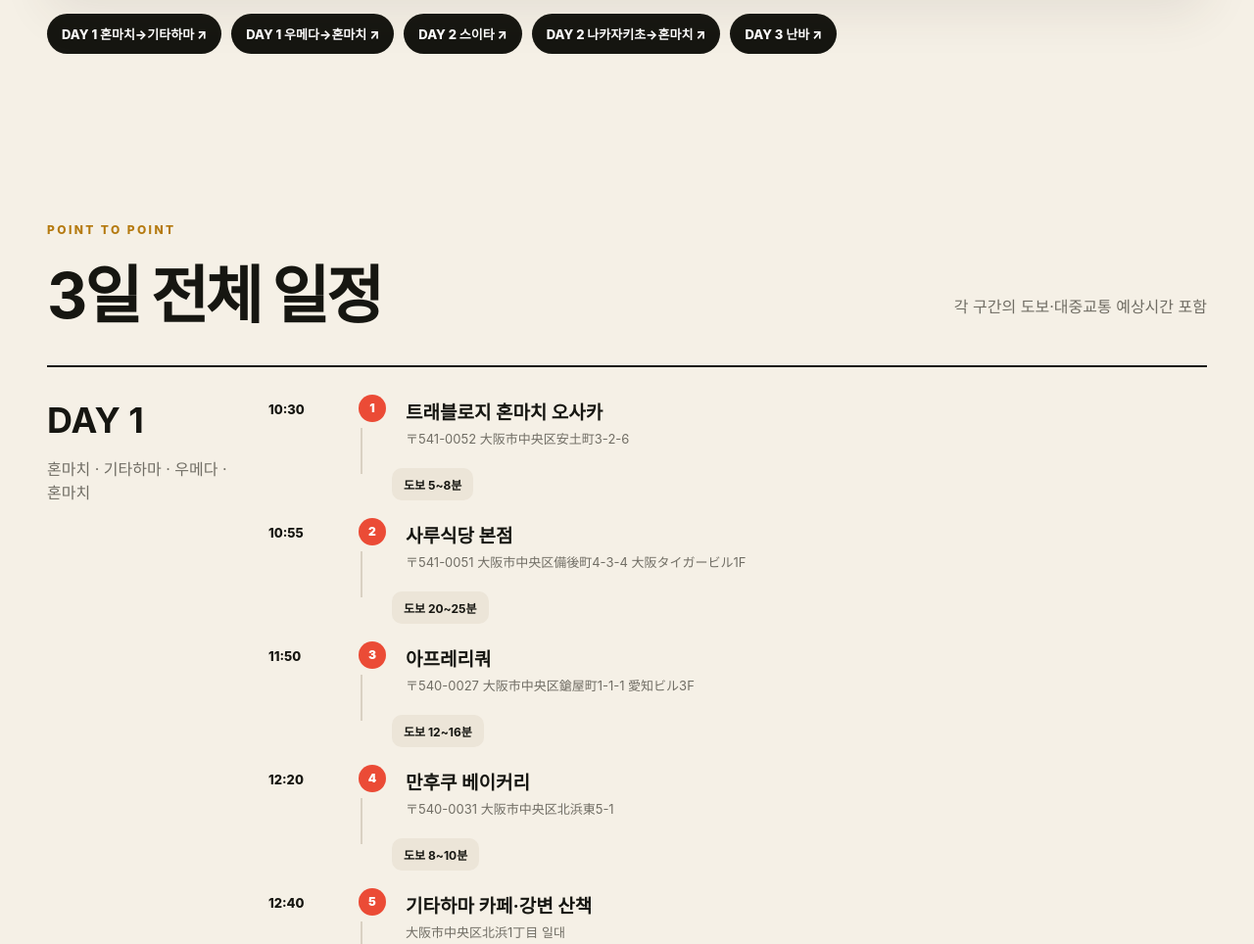
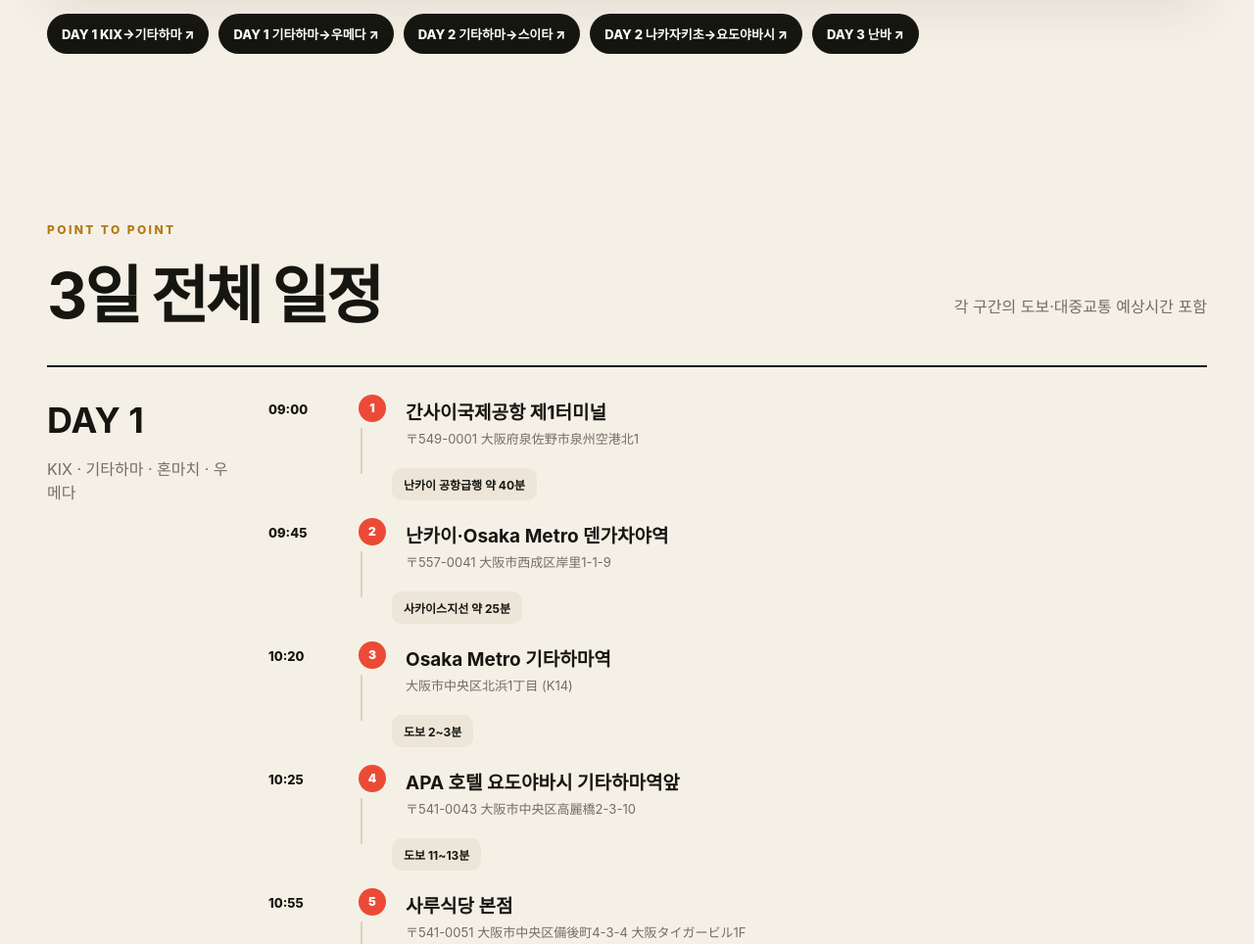
Before and after one commit to inzae1/osaka-trip-planner, a plain HTML site: page index.html in a window 1280 px wide. Shown: the part 1646-2610 px from the top of the page at 98% size. Drawn offline with Linux system fonts and the light colour scheme.

Commit message:
Add files via upload

```diff
--- a/app.js
+++ b/app.js
@@ -1,10 +1,11 @@
 const C={1:'#eb4b36',2:'#2375d8',3:'#178b67'};
 const src={
- travel:'https://travelodgehotels.asia/travelodge-honmachi-osaka/jp/',saru:'https://12ya.nen2.com/',kingram:'https://kingram-liquor.jp/shop/',likaman:'https://www.likaman.co.jp/special/umeda/',cabin:'https://ticketcabin.com/shop/liquor',hitori:'https://kappa.hankyu.co.jp/shop/hitori_karubi1965/',akagaki:'https://www.akagakiya.com/shop/',asahi:'https://img.asahibeer.co.jp/brewery/suita/',maren:'https://page.line.me/462tlbql',black:'https://www.sapporobeer.jp/beer/thebar2026/osaka/',matsuba:'https://meisei-matsuba.com/shop/honten/',sakura:'https://okonomiyakisakura.net/',kinryu:'https://kinryuramen.com/home/goldendragon/',konamon:'https://konamontarounanba.owst.jp/',metro:'https://subway.osakametro.co.jp/station_guide/station/M20_%E3%81%AA%E3%82%93%E3%81%B0_%E6%A7%8B%E5%86%85%E5%9B%B3_r.pdf',kix:'https://www.kansai-airport.or.jp/access/from-airport/train'};
+ apa:'https://www.apahotel.com/hotel/kansai/osaka/yodoyabashi-kitahamaekimae/',saru:'https://12ya.nen2.com/',kingram:'https://kingram-liquor.jp/shop/',likaman:'https://www.likaman.co.jp/special/umeda/',cabin:'https://ticketcabin.com/shop/liquor',hitori:'https://kappa.hankyu.co.jp/shop/hitori_karubi1965/',akagaki:'https://www.akagakiya.com/shop/',asahi:'https://img.asahibeer.co.jp/brewery/suita/',maren:'https://page.line.me/462tlbql',black:'https://www.sapporobeer.jp/beer/thebar2026/osaka/',matsuba:'https://meisei-matsuba.com/shop/honten/',hanamaru:'https://page.line.me/121ujdyf',sumi:'https://www.kushi-ikka.com/kitahama.html',kinryu:'https://kinryuramen.com/home/goldendragon/',konamon:'https://konamontarounanba.owst.jp/',metro:'https://subway.osakametro.co.jp/station_guide/station/M20_%E3%81%AA%E3%82%93%E3%81%B0_%E6%A7%8B%E5%86%85%E5%9B%B3_r.pdf',kix:'https://www.kansai-airport.or.jp/access/from-airport/train'};
 const P={
- travel:{n:'트래블로지 혼마치 오사카',a:'〒541-0052 大阪市中央区安土町3-2-6',c:[34.684159,135.502891],s:src.travel},
+ apa:{n:'APA 호텔 요도야바시 기타하마역앞',a:'〒541-0043 大阪市中央区高麗橋2-3-10',c:[34.689447,135.505280],s:src.apa},
+ tengachaya:{n:'난카이·Osaka Metro 덴가차야역',a:'〒557-0041 大阪市西成区岸里1-1-9',c:[34.637172,135.496961],s:'https://www.nankai.co.jp/traffic/station/tengachaya.html'},
+ kitahamaSt:{n:'Osaka Metro 기타하마역',a:'大阪市中央区北浜1丁目 (K14)',c:[34.691178,135.506714],s:'https://subway.osakametro.co.jp/station_guide/K/k14/'},
  saru:{n:'사루식당 본점',a:'〒541-0051 大阪市中央区備後町4-3-4 大阪タイガービル1F',c:[34.685650,135.499150],s:src.saru},
- apre:{n:'아프레리쿼',a:'〒540-0027 大阪市中央区鎗屋町1-1-1 愛知ビル3F',c:[34.682897,135.516740],s:'https://www.google.com/maps/search/?api=1&query=大阪市中央区鎗屋町1-1-1+愛知ビル3F'},
  manpuku:{n:'만후쿠 베이커리',a:'〒540-0031 大阪市中央区北浜東5-1',c:[34.690006,135.510029],s:'https://www.google.com/maps/search/?api=1&query=大阪市中央区北浜東5-1'},
  hana:{n:'하나다코',a:'〒530-0017 大阪市北区角田町9-26 新梅田食道街1F',c:[34.70336,135.497764],s:'https://shinume.com/'},
  kita:{n:'기타하마 카페·강변 산책',a:'大阪市中央区北浜1丁目 일대',c:[34.691384,135.507812],s:'https://osaka-info.jp/'},
@@ -14,19 +15,16 @@ const P={
  cabin:{n:'캐빈리커 오사카역앞 제2빌딩점',a:'〒530-0001 大阪市北区梅田1-2-2 大阪駅前第2ビルB2F',c:[34.698934,135.497954],s:src.cabin},
  hitori:{n:'히토리카루비1965 갓파요코초',a:'〒530-0012 大阪市北区芝田1-7-2 阪急かっぱ横丁',c:[34.7061,135.4971],s:src.hitori},
  akaU:{n:'아카가키야 우메다점',a:'大阪市北区梅田地下街2-5 ホワイティうめだ',c:[34.7030,135.4994],s:src.akagaki},
- toriken:{n:'토리켄 혼마치 본점',a:'〒541-0056 大阪市中央区久太郎町2-6-12',c:[34.680420,135.505580],s:'https://r.gnavi.co.jp/77j1jhvd0000/'},
- mcd:{n:'맥도날드 혼마치도리점',a:'〒541-0053 大阪市中央区本町2-3-14',c:[34.683560,135.506420],s:'https://www.google.com/maps/search/?api=1&query=マクドナルド本町通り店'},
- sukiya:{n:'스키야 사카이스지혼마치점 · 아침 후보 A',a:'〒541-0053 大阪市中央区本町1-7-1',c:[34.683530,135.508040],s:'https://maps.sukiya.jp/jp/detail/1643.html'},
- yoshi:{n:'요시노야 센바추오점 · 아침 후보 B',a:'〒541-0054 大阪市中央区南本町2-6-8',c:[34.681920,135.504050],s:'https://stores.yoshinoya.com/yoshinoya/spot/detail?code=ysn_042317'},
- sakaisuji:{n:'Osaka Metro 사카이스지혼마치역',a:'大阪市中央区船場中央1丁目 (K15/C17)',c:[34.681746,135.506129],s:'https://subway.osakametro.co.jp/station_guide/K/k15/'},
+ mcd:{n:'맥도날드 요도야바시점',a:'〒541-0041 大阪市中央区北浜4-1-1 淀屋橋ゲートタワーB1F',c:[34.692480,135.500620],s:'https://crewrecruiting.mcdonalds.co.jp/map/27836'},
+ sukiya:{n:'스키야 기타하마점',a:'〒541-0046 大阪市中央区平野町1-8-11',c:[34.687739,135.506752],s:'https://maps.sukiya.jp/jp/detail/1965.html'},
  hsuita:{n:'한큐 스이타역',a:'〒564-0041 吹田市泉町1-3-40',c:[34.759777,135.517284],s:'https://www.hankyu.co.jp/station/suita.html'},
  asahi:{n:'아사히 맥주 뮤지엄 오사카·스이타',a:'〒564-0071 吹田市西の庄町1-45',c:[34.762745,135.52163],s:src.asahi},
  maren:{n:'MAREN 나카자키초',a:'〒530-0015 大阪市北区中崎西1-4-22',c:[34.706664,135.503947],s:src.maren},
  naka:{n:'나카자키초 산책 중심점',a:'大阪市北区中崎西1丁目 일대',c:[34.706900,135.505480],s:'https://osaka-info.jp/spot/nakazakicho/'},
  black:{n:'삿포로 생맥주 흑라벨 THE BAR OSAKA',a:'1-1-1 Ofukacho, Kita Ward, Osaka 530-0011 · LINKS UMEDA 1F',c:[34.704704,135.4965441],s:src.black},
  matsu:{n:'쿠시카츠 마츠바 총본점',a:'〒530-0017 大阪市北区角田町9-20 新梅田食道街1F',c:[34.703575,135.497887],s:src.matsuba},
- sakura:{n:'오코노미야키 Sakura',a:'〒530-0017 大阪市北区角田町9-10 新梅田食道街',c:[34.703495,135.498334],s:src.sakura},
- okibi:{n:'Yakitori Okibi 熾火',a:'〒541-0055 大阪市中央区船場中央4-1-10 船場センタービル10号館B1F',c:[34.682230,135.497050],s:'https://www.google.com/maps/search/?api=1&query=焼鳥+熾火+船場センタービル10号館'},
+ hanamaru:{n:'하나마루테이 요도야바시점',a:'〒541-0041 大阪市中央区北浜3-2-14',c:[34.691523,135.502753],s:src.hanamaru},
+ sumi:{n:'야키토리와 지자케 스미잇카',a:'〒541-0046 大阪市中央区平野町1-8-14',c:[34.687860,135.506520],s:src.sumi},
  metro:{n:'Osaka Metro 난바역',a:'大阪市中央区難波3丁目 (M20/Y15/S16)',c:[34.666167,135.501331],s:src.metro,w:true},
  kin:{n:'킨류라멘 도톤보리점',a:'〒542-0077 大阪市中央区道頓堀1-7-26',c:[34.668664,135.503053],s:src.kinryu},
  melon:{n:'메론브레드 체크 포인트',a:'〒542-0071 大阪市中央区道頓堀1-5-8',c:[34.66835,135.5020],s:'https://www.google.com/maps/search/?api=1&query=大阪市中央区道頓堀1-5-8'},
@@ -39,9 +37,9 @@ const P={
  kix:{n:'간사이국제공항 제1터미널',a:'〒549-0001 大阪府泉佐野市泉州空港北1',c:[34.4347,135.2441],s:src.kix}
 };
 const days=[
- {d:1,title:'혼마치 · 기타하마 · 우메다 · 혼마치',stops:[['10:30','travel'],['10:55','saru'],['11:50','apre'],['12:20','manpuku'],['12:40','kita'],['13:30','kingN'],['14:05','lika'],['14:20','yama'],['14:35','cabin'],['16:30','hitori'],['17:40','akaU'],['18:40','travel'],['19:00','toriken'],['20:30','mcd'],['20:40','travel']],legs:['도보 5~8분','도보 20~25분','도보 12~16분','도보 8~10분','도보 15~20분','도보 18~22분','도보 4~6분','도보 7~10분','도보·전철 15~25분','도보 8~12분','전철+도보 20~25분','도보 8~10분','도보 5~7분','도보 5~7분']},
- {d:2,title:'스이타 · 나카자키초 · 우메다 · 혼마치',stops:[['08:15','travel'],['08:25','sukiya'],['08:50','sakaisuji'],['09:30','hsuita'],['09:45','asahi'],['11:45','hsuita'],['12:30','maren'],['13:30','naka'],['16:00','black'],['16:40','matsu'],['17:15','sakura'],['17:50','akaU'],['18:25','hana'],['19:10','okibi'],['20:20','travel']],legs:['도보 8~10분','도보 4~6분','한큐 직통 약 35~40분 · 아니면 아와지역 환승','도보 10분','도보 10분','한큐+도보 35~45분','도보 2~5분','도보 15~20분','도보 5~8분','도보 1~3분','도보 2~4분','도보 2~4분','전철+도보 20~25분','도보 8~10분']},
- {d:3,title:'난바 · 도톤보리 · 닛폰바시 · KIX',stops:[['06:40','travel'],['07:15','metro'],['07:35','kin'],['08:10','melon'],['08:25','hozen'],['10:00','ultra'],['11:00','kona'],['12:00','kingB'],['12:35','akaN'],['13:00','metro'],['13:10','nankai'],['14:10경','kix']],legs:['전철+도보 20~25분','도보 8~10분','도보 2~4분','도보 4~6분','도보 15~20분','도보 10~14분','도보 4~7분','도보 8~12분','도보 4~6분','도보 7~10분','난카이 공항급행 약 43분']}
+ {d:1,title:'KIX · 기타하마 · 혼마치 · 우메다',stops:[['09:00','kix'],['09:45','tengachaya'],['10:20','kitahamaSt'],['10:25','apa'],['10:55','saru'],['12:00','manpuku'],['12:20','kita'],['13:20','kingN'],['14:00','lika'],['14:20','yama'],['14:35','cabin'],['16:30','hitori'],['17:40','akaU'],['19:10','mcd'],['19:20','apa']],legs:['난카이 공항급행 약 40분','사카이스지선 약 25분','도보 2~3분','도보 11~13분','도보 18~22분','도보 8~10분','도보 15~20분','도보 18~22분','도보 4~6분','도보 7~10분','도보·전철 15~25분','도보 8~12분','미도스지선+도보 20~25분','도보 7~10분']},
+ {d:2,title:'스이타 · 나카자키초 · 우메다 · 요도야바시',stops:[['08:00','apa'],['08:10','sukiya'],['08:45','kitahamaSt'],['09:25','hsuita'],['09:40','asahi'],['11:45','hsuita'],['12:30','maren'],['14:00','apa'],['15:30','naka'],['16:00','black'],['16:40','matsu'],['17:20','akaU'],['18:00','hana'],['18:45','hanamaru'],['20:00','sumi'],['20:50','apa']],legs:['도보 5~7분','도보 5~7분','사카이스지선·한큐 약 35~40분','도보 10분','도보 10분','한큐+지하철 약 35~45분','지하철+도보 20~25분','지하철+도보 20~25분','도보 15~20분','도보 5~8분','도보 3~5분','도보 2~4분','미도스지선+도보 15~20분','도보 10~12분','도보 3~5분']},
+ {d:3,title:'기타하마 · 난바 · 닛폰바시 · KIX',stops:[['06:40','apa'],['06:45','kitahamaSt'],['07:15','metro'],['07:35','kin'],['08:10','melon'],['08:25','hozen'],['10:00','kingB'],['11:00','kona'],['11:50','ultra'],['12:25','akaN'],['12:50','metro'],['13:00','nankai'],['14:00경','kix']],legs:['도보 2~3분','사카이스지선+환승 15~20분','도보 8~10분','도보 2~4분','도보 4~6분','도보 7~10분','도보 4~6분','도보 10~14분','도보 12~16분','도보 4~6분','도보 7~10분','난카이 공항급행 약 43분']}
 ];
 function mapsUrl(p){return `https://www.google.com/maps/search/?api=1&query=${encodeURIComponent(p.a)}`}
 const dayCards=document.getElementById('dayCards');days.forEach(day=>{const el=document.createElement('article');el.className=`day-block day-${day.d}`;el.dataset.day=day.d;el.innerHTML=`<div class="day-title"><h3>DAY ${day.d}</h3><p>${day.title}</p></div><div class="route-list">${day.stops.map(([t,k],i)=>{const p=P[k];return `<div class="stop"><div class="stop-time">${t}</div><div class="stop-dot">${i+1}</div><div class="stop-body"><h4>${p.n}</h4><p>${p.a}</p></div></div>${i<day.legs.length?`<div class="leg">${day.legs[i]}</div>`:''}`}).join('')}</div>`;dayCards.appendChild(el)});
--- a/google-pro.js
+++ b/google-pro.js
@@ -6,10 +6,10 @@
   const canvas=document.getElementById('gmapsCanvas');
   const fallback=document.getElementById('routeMap');
   let map, currentKey='d1', markers=[], renderers=[], hoverInfo, activeInfo;
-  const planIds={d1:['travel','saru','apre','manpuku','kita','kingN','lika','yama','cabin','hitori','akaU','travel','toriken','mcd','travel'],d2:['travel','sukiya','sakaisuji','hsuita','asahi','hsuita','maren','naka','black','matsu','sakura','akaU','hana','okibi','travel'],d3:['travel','metro','kin','melon','hozen','ultra','kona','kingB','akaN','metro','nankai']};
+  const planIds={d1:['kix','tengachaya','kitahamaSt','apa','saru','manpuku','kita','kingN','lika','yama','cabin','hitori','akaU','mcd','apa'],d2:['apa','sukiya','kitahamaSt','hsuita','asahi','hsuita','maren','apa','naka','black','matsu','akaU','hana','hanamaru','sumi','apa'],d3:['apa','kitahamaSt','metro','kin','melon','hozen','kingB','kona','ultra','akaN','metro','nankai']};
   const planTimes={}; Object.entries(routePlans).forEach(([k,v])=>planTimes[k]=v.stops.map(x=>x[0]));
   function clearMap(){markers.forEach(x=>x.setMap(null));renderers.forEach(x=>x.setMap(null));markers=[];renderers=[];hoverInfo?.close();activeInfo?.close();activeInfo=null}
-  function modeFor(key,index){return (key==='d1'&&(index===8||index===10))||(key==='d2'&&(index===2||index===5||index===12))||(key==='d3'&&index===0)?google.maps.TravelMode.TRANSIT:google.maps.TravelMode.WALKING}
+  function modeFor(key,index){return (key==='d1'&&(index<=1||index===10||index===12))||(key==='d2'&&(index===2||index===5||index===6||index===7||index===12))||(key==='d3'&&index===1)?google.maps.TravelMode.TRANSIT:google.maps.TravelMode.WALKING}
   function drawSegment(a,b,path,mode,color,duration,planned,isFallback){
     const line=new google.maps.Polyline({map,path,strokeOpacity:0,strokeWeight:6,clickable:true,zIndex:1,icons:[{icon:{path:google.maps.SymbolPath.CIRCLE,fillColor:color,fillOpacity:1,strokeColor:'#fff',strokeOpacity:1,strokeWeight:1,scale:3.5},offset:'0',repeat:'15px'}]});
     const modeText=mode===google.maps.TravelMode.TRANSIT?'JR·대중교통':'도보';
--- a/google-routes.js
+++ b/google-routes.js
@@ -1,8 +1,8 @@
 const routeMap = document.getElementById('routeMap');
 const routes = {
-  d1: 'https://maps.google.com/maps?saddr=34.684159,135.502891&daddr=34.685650,135.499150+to:34.682897,135.516740+to:34.690006,135.510029+to:34.691384,135.507812+to:34.696646,135.508181+to:34.698049,135.498052+to:34.696404,135.496276+to:34.698934,135.497954+to:34.7061,135.4971+to:34.7030,135.4994+to:34.684159,135.502891+to:34.680420,135.505580+to:34.683560,135.506420+to:34.684159,135.502891&output=embed',
-  d2: 'https://maps.google.com/maps?saddr=34.684159,135.502891&daddr=34.683530,135.508040+to:34.681746,135.506129+to:34.759777,135.517284+to:34.762745,135.52163+to:34.759777,135.517284+to:34.706664,135.503947+to:34.706900,135.505480+to:34.704704,135.4965441+to:34.703575,135.497887+to:34.703495,135.498334+to:34.7030,135.4994+to:34.70336,135.497764+to:34.682230,135.497050+to:34.684159,135.502891&output=embed',
-  d3: 'https://maps.google.com/maps?saddr=34.684159,135.502891&daddr=34.666167,135.501331+to:34.668664,135.503053+to:34.66835,135.5020+to:34.6677,135.5022+to:34.65945,135.50535+to:34.66455,135.50155+to:34.6637,135.5041+to:34.66545,135.50235+to:34.666167,135.501331+to:34.66225,135.50115&output=embed'
+  d1: 'https://maps.google.com/maps?saddr=34.434700,135.244100&daddr=34.637172,135.496961+to:34.691178,135.506714+to:34.689447,135.505280+to:34.685650,135.499150+to:34.690006,135.510029+to:34.691384,135.507812+to:34.696646,135.508181+to:34.698049,135.498052+to:34.696404,135.496276+to:34.698934,135.497954+to:34.706100,135.497100+to:34.703000,135.499400+to:34.692480,135.500620+to:34.689447,135.505280&output=embed',
+  d2: 'https://maps.google.com/maps?saddr=34.689447,135.505280&daddr=34.687739,135.506752+to:34.691178,135.506714+to:34.759777,135.517284+to:34.762745,135.521630+to:34.759777,135.517284+to:34.706664,135.503947+to:34.689447,135.505280+to:34.706900,135.505480+to:34.704704,135.496544+to:34.703575,135.497887+to:34.703000,135.499400+to:34.703360,135.497764+to:34.691523,135.502753+to:34.687860,135.506520+to:34.689447,135.505280&output=embed',
+  d3: 'https://maps.google.com/maps?saddr=34.689447,135.505280&daddr=34.691178,135.506714+to:34.666167,135.501331+to:34.668664,135.503053+to:34.668350,135.502000+to:34.667700,135.502200+to:34.659450,135.505350+to:34.664550,135.501550+to:34.663700,135.504100+to:34.665450,135.502350+to:34.666167,135.501331+to:34.662250,135.501150&output=embed'
 };
 const routePlans = {
   d1: { label:'DAY 1 · 전체', color:'#eb4b36', stops:days[0].stops.map((x,i)=>[x[0],x[1],days[0].legs[i]||''])},
--- a/index.html
+++ b/index.html
@@ -20,7 +20,7 @@
       <a class="button ghost" id="locateBtn" href="https://www.google.com/maps" target="_blank">Google Maps 열기</a>
     </div>
     <div class="status-row">
-      <span><b>새 숙소 기준</b> 주소 핀</span><span><b>3</b>일 실제 지도</span><span>갱신일 <b>2026.10.14</b></span>
+      <span><b>APA 기타하마 기준</b> 주소 핀</span><span><b>3</b>일 실제 지도</span><span>갱신일 <b>2026.10.15</b></span>
     </div>
   </header>
 
@@ -50,10 +50,10 @@
         </div>
       </div>
       <div class="route-buttons">
-        <a target="_blank" href="https://www.google.com/maps/dir/?api=1&origin=大阪市中央区安土町3-2-6&destination=大阪市北区西天満3-6-35&waypoints=大阪市中央区備後町4-3-4%7C大阪市中央区北浜東5-1%7C大阪市中央区北浜1丁目&travelmode=walking">DAY 1 혼마치→기타하마 ↗</a>
-        <a target="_blank" href="https://www.google.com/maps/dir/?api=1&origin=大阪市北区西天満3-6-35&destination=大阪市中央区安土町3-2-6&waypoints=大阪市北区曽根崎新地1-10-1%7C大阪市北区堂島1-5-30%7C大阪市北区梅田1-2-2%7C大阪市北区芝田1-7-2%7C大阪市北区梅田地下街2-5&travelmode=walking">DAY 1 우메다→혼마치 ↗</a>
-        <a target="_blank" href="https://www.google.com/maps/dir/?api=1&origin=堺筋本町駅&destination=アサヒビールミュージアム&waypoints=阪急吹田駅&travelmode=transit">DAY 2 스이타 ↗</a>
-        <a target="_blank" href="https://www.google.com/maps/dir/?api=1&origin=大阪市北区中崎西1-4-22&destination=大阪市中央区安土町3-2-6&waypoints=大阪市北区大深町1-1%7C大阪市北区角田町9-20%7C大阪市北区角田町9-10%7C大阪市北区梅田地下街2-5%7C大阪市北区角田町9-26%7C大阪市中央区船場中央4-1-10&travelmode=walking">DAY 2 나카자키초→혼마치 ↗</a>
+        <a target="_blank" href="https://www.google.com/maps/dir/?api=1&origin=関西国際空港&destination=アパホテル淀屋橋北浜駅前&waypoints=天下茶屋駅%7C北浜駅&travelmode=transit">DAY 1 KIX→기타하마 ↗</a>
+        <a target="_blank" href="https://www.google.com/maps/dir/?api=1&origin=アパホテル淀屋橋北浜駅前&destination=マクドナルド淀屋橋店&waypoints=サル食堂%7Cまん福ベーカリー%7C北浜%7Cキングラム西天満店%7Cリカーマウンテン北新地店%7Cやまや堂島プラザ店%7Cキャビンリカー%7Cひとりカルビ1965%7C赤垣屋梅田店&travelmode=walking">DAY 1 기타하마→우메다 ↗</a>
+        <a target="_blank" href="https://www.google.com/maps/dir/?api=1&origin=北浜駅&destination=アサヒビールミュージアム&waypoints=阪急吹田駅&travelmode=transit">DAY 2 기타하마→스이타 ↗</a>
+        <a target="_blank" href="https://www.google.com/maps/dir/?api=1&origin=中崎町駅&destination=炭イッカ&waypoints=BLACK%20LABEL%20THE%20BAR%20OSAKA%7C松葉総本店%7C赤垣屋梅田店%7Cはなだこ%7C花まる亭淀屋橋店&travelmode=walking">DAY 2 나카자키초→요도야바시 ↗</a>
         <a target="_blank" href="https://www.google.com/maps/dir/?api=1&origin=Osaka%20Metro%20なんば駅&destination=南海なんば駅&waypoints=大阪市中央区道頓堀1-7-26%7C大阪市中央区難波1-2-16%7C大阪市浪速区日本橋4-8-10%7C大阪市中央区難波千日前11-24%7C大阪市中央区難波千日前7-10%7C大阪市中央区難波3-1-32&travelmode=walking">DAY 3 난바 ↗</a>
       </div>
     </section>
@@ -65,8 +65,8 @@
 
     <section class="section detail-maps">
       <div class="section-head"><div><span class="kicker">NEIGHBORHOOD MAPS</span><h2>지역별 확대 지도</h2></div><p>복잡한 구간은 실제 축척으로 따로 확인</p></div>
-      <article class="detail-card"><div class="detail-copy"><span class="map-tag">UMEDA</span><h3>우메다 확대</h3><p>호텔, 신우메다식도거리, 리쿼샵, 나카자키초를 한 장에.</p></div><iframe class="google-map small" src="https://maps.google.com/maps?q=Umeda%2C%20Osaka&z=15&output=embed" title="우메다 Google 지도" loading="lazy" allowfullscreen></iframe></article>
-      <article class="detail-card"><div class="detail-copy"><span class="map-tag">SUITA</span><h3>스이타 확대</h3><p>사카이스지혼마치에서 한큐 스이타역으로 이동하고, 박물관까지 약 10분 걷는 기준입니다. 예약 시간 15분 전 도착 권장.</p></div><iframe class="google-map small" src="https://maps.google.com/maps?q=Asahi%20Beer%20Museum%20Suita&z=16&output=embed" title="스이타 Google 지도" loading="lazy" allowfullscreen></iframe></article>
+      <article class="detail-card"><div class="detail-copy"><span class="map-tag">UMEDA</span><h3>우메다 확대</h3><p>리쿼샵 순회, 나카자키초, BLACK LABEL THE BAR와 우메다 식당 구간을 한 장에.</p></div><iframe class="google-map small" src="https://maps.google.com/maps?q=Umeda%2C%20Osaka&z=15&output=embed" title="우메다 Google 지도" loading="lazy" allowfullscreen></iframe></article>
+      <article class="detail-card"><div class="detail-copy"><span class="map-tag">SUITA</span><h3>스이타 확대</h3><p>기타하마에서 사카이스지선·한큐선을 타고 한큐 스이타역으로 이동한 뒤, 박물관까지 약 10분 걷는 기준입니다. 예약 시간 15분 전 도착 권장.</p></div><iframe class="google-map small" src="https://maps.google.com/maps?q=Asahi%20Beer%20Museum%20Suita&z=16&output=embed" title="스이타 Google 지도" loading="lazy" allowfullscreen></iframe></article>
       <article class="detail-card"><div class="detail-copy"><span class="map-tag">NAMBA</span><h3>난바 확대</h3><p><strong>Osaka Metro 난바역</strong>과 <strong>난카이 난바역</strong>은 별도 핀입니다. 짐 회수 후 남쪽의 난카이역으로 이동하세요.</p></div><iframe class="google-map small" src="https://maps.google.com/maps?q=Namba%2C%20Osaka&z=15&output=embed" title="난바 Google 지도" loading="lazy" allowfullscreen></iframe></article>
     </section>
 
```
